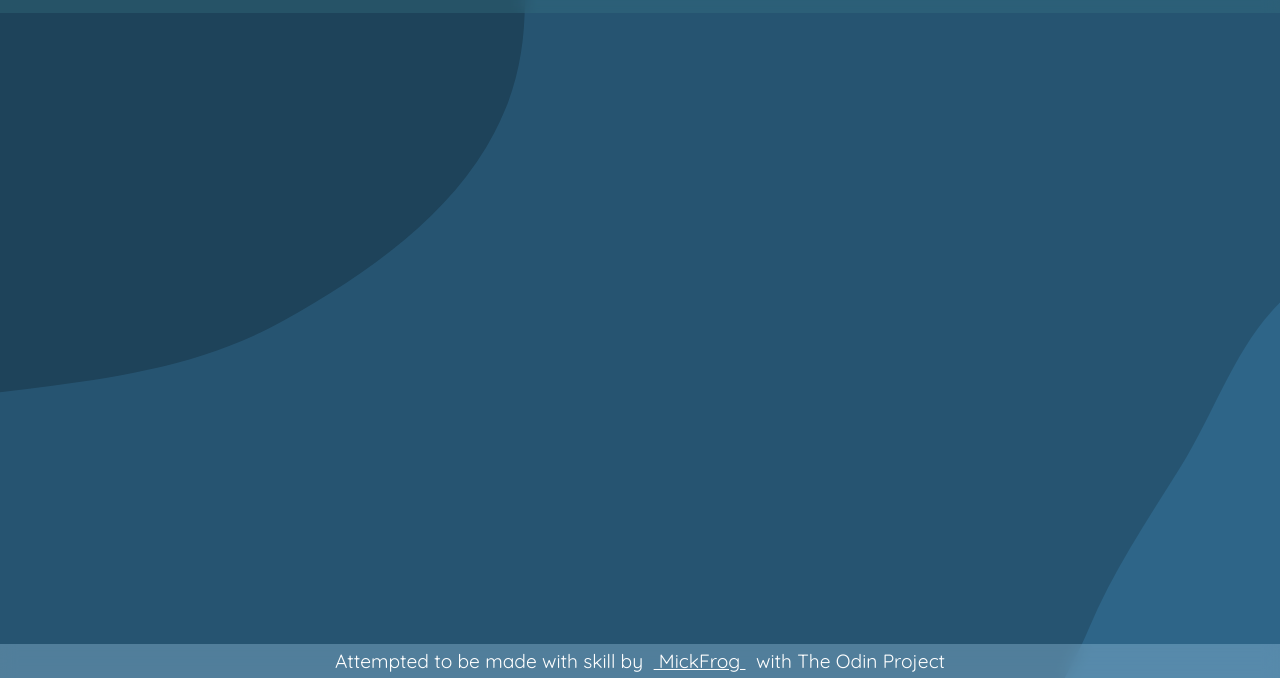
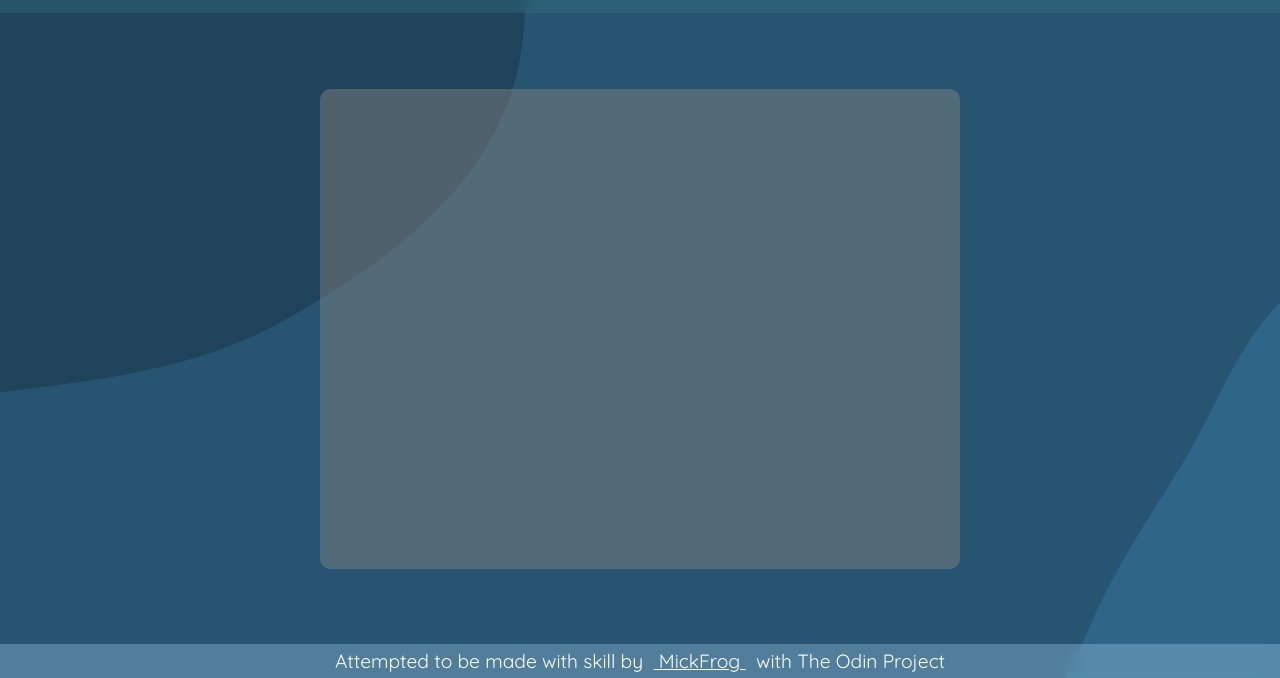
Before and after one commit to MickFrog/weatherApp, a plain HTML site: page index.html in a window 1280 px wide. Shown: the part 122-800 px from the top of the page. Drawn offline with Linux system fonts and the light colour scheme.

Commit message:
Add content inner main div

```diff
--- a/index.html
+++ b/index.html
@@ -18,11 +18,12 @@
                     <img id="searchIcon" src="./images/search.svg" alt="SearchIcon">
                 </button>
             </form>
-
         </div>
 
         <div class="content">
+            <div class="weatherStats">
 
+            </div>
         </div>
 
         <div class="footer">
--- a/style.css
+++ b/style.css
@@ -87,6 +87,21 @@ body {
 /* Content Styles */
 .content {
     flex: 1 0 auto;
+    height: 100%;
+    padding: 1rem;
+
+    display: flex;
+    justify-content: center;
+    align-items: center;
+}
+
+.weatherStats {
+    display: grid;
+    height: 60vh;
+    width: max(600px, 50vw);
+
+    border-radius: 10px;
+    backdrop-filter: invert(25%);
 }
 
 
```
